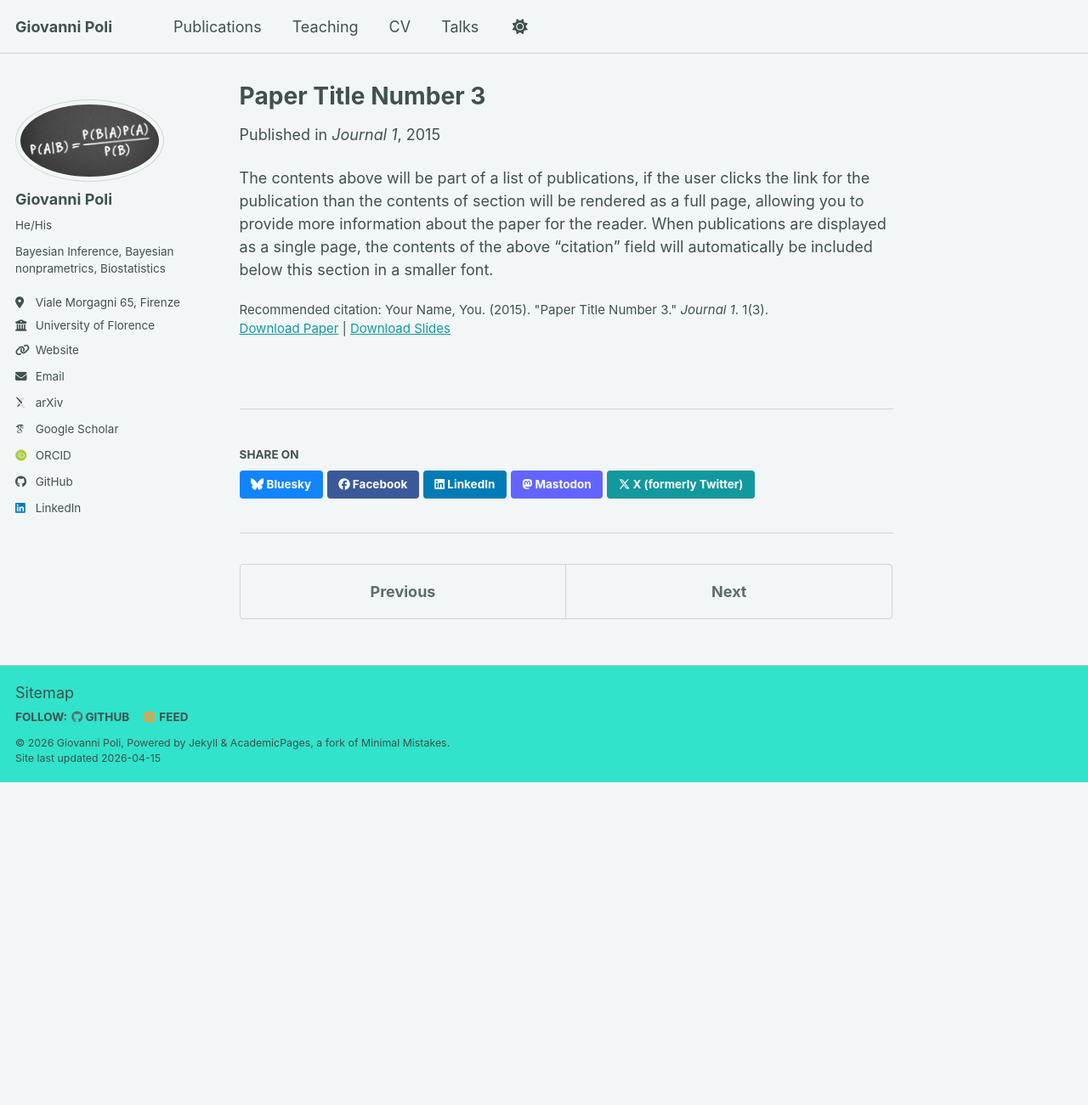
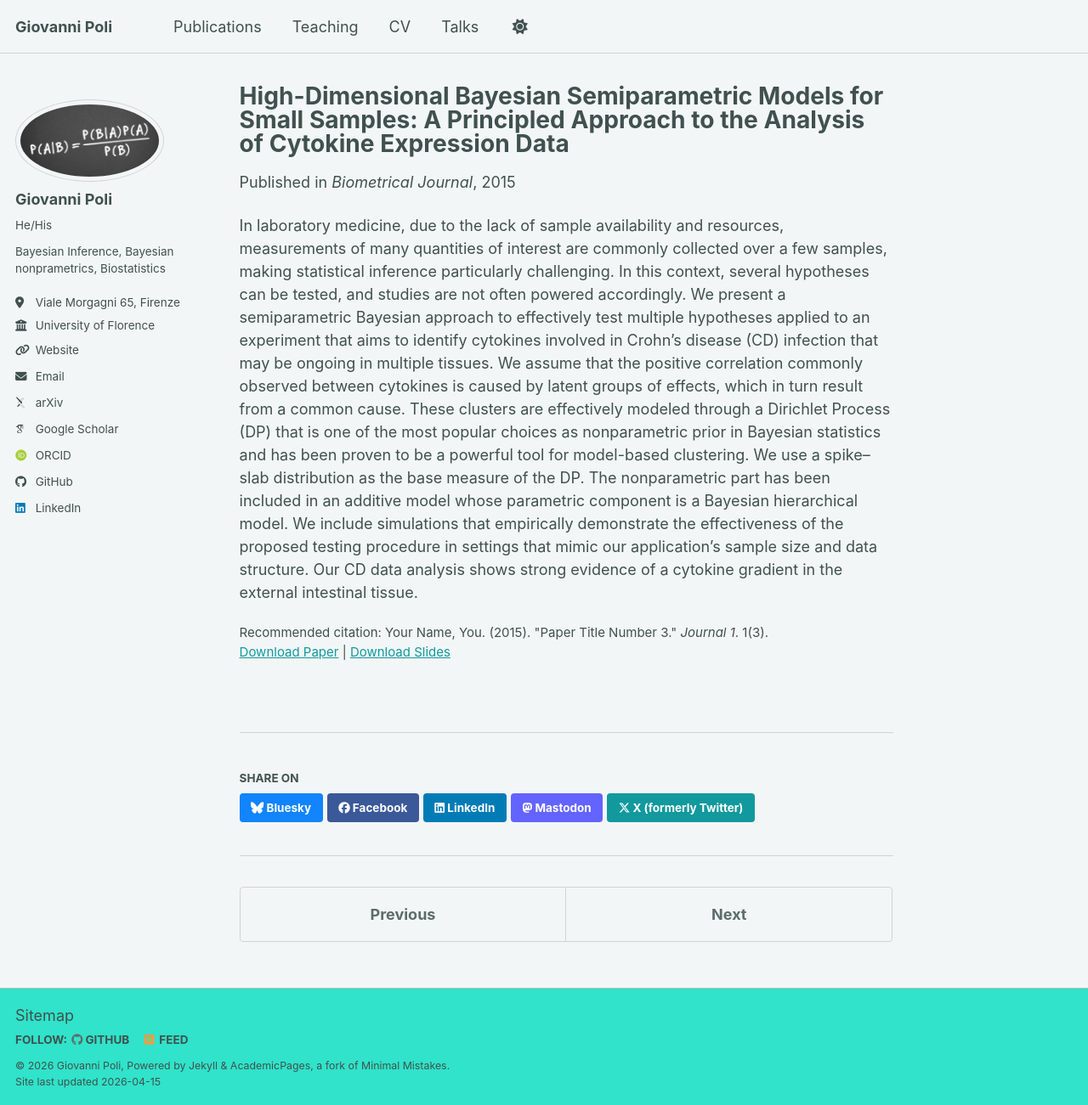
Before and after one commit to GiovanniPoli/GiovanniPoli.github.io, a Jekyll site: the page built from _publications/2015-10-01-paper-title-number-3.md, in a window 1280 px wide and 1301 px high. Shown: the whole window at 85% size. Built offline with Jekyll 4.4.1, drawn with Linux system fonts in a browser that asks for light colours; some web fonts are replaced; a script bundle is joined from its source files by our own code; library files that are not in the unit come from our copies.

Commit message:
Revise publication details and add abstract
Updated the title, venue, and URLs for the publication. Added a detailed abstract describing the study and methodology.

```diff
--- a/_publications/2015-10-01-paper-title-number-3.md
+++ b/_publications/2015-10-01-paper-title-number-3.md
@@ -1,14 +1,13 @@
 ---
-title: "Paper Title Number 3"
+title: "High-Dimensional Bayesian Semiparametric Models for Small Samples: A Principled Approach to the Analysis of Cytokine Expression Data"
 collection: publications
 category: manuscripts
 permalink: /publication/2015-10-01-paper-title-number-3
 excerpt: 'This paper is about the number 3. The number 4 is left for future work.'
 date: 2015-10-01
-venue: 'Journal 1'
-slidesurl: 'https://academicpages.github.io/files/slides3.pdf'
-paperurl: 'https://academicpages.github.io/files/paper3.pdf'
+venue: 'Biometrical Journal'
+slidesurl: 'https://onlinelibrary.wiley.com/doi/pdf/10.1002/bimj.70000'
+paperurl: 'https://onlinelibrary.wiley.com/doi/pdf/10.1002/bimj.70000'
 citation: 'Your Name, You. (2015). &quot;Paper Title Number 3.&quot; <i>Journal 1</i>. 1(3).'
 ---
-
-The contents above will be part of a list of publications, if the user clicks the link for the publication than the contents of section will be rendered as a full page, allowing you to provide more information about the paper for the reader. When publications are displayed as a single page, the contents of the above "citation" field will automatically be included below this section in a smaller font.
+In laboratory medicine, due to the lack of sample availability and resources, measurements of many quantities of interest are commonly collected over a few samples, making statistical inference particularly challenging. In this context, several hypotheses can be tested, and studies are not often powered accordingly. We present a semiparametric Bayesian approach to effectively test multiple hypotheses applied to an experiment that aims to identify cytokines involved in Crohn's disease (CD) infection that may be ongoing in multiple tissues. We assume that the positive correlation commonly observed between cytokines is caused by latent groups of effects, which in turn result from a common cause. These clusters are effectively modeled through a Dirichlet Process (DP) that is one of the most popular choices as nonparametric prior in Bayesian statistics and has been proven to be a powerful tool for model-based clustering. We use a spike–slab distribution as the base measure of the DP. The nonparametric part has been included in an additive model whose parametric component is a Bayesian hierarchical model. We include simulations that empirically demonstrate the effectiveness of the proposed testing procedure in settings that mimic our application's sample size and data structure. Our CD data analysis shows strong evidence of a cytokine gradient in the external intestinal tissue.
```
